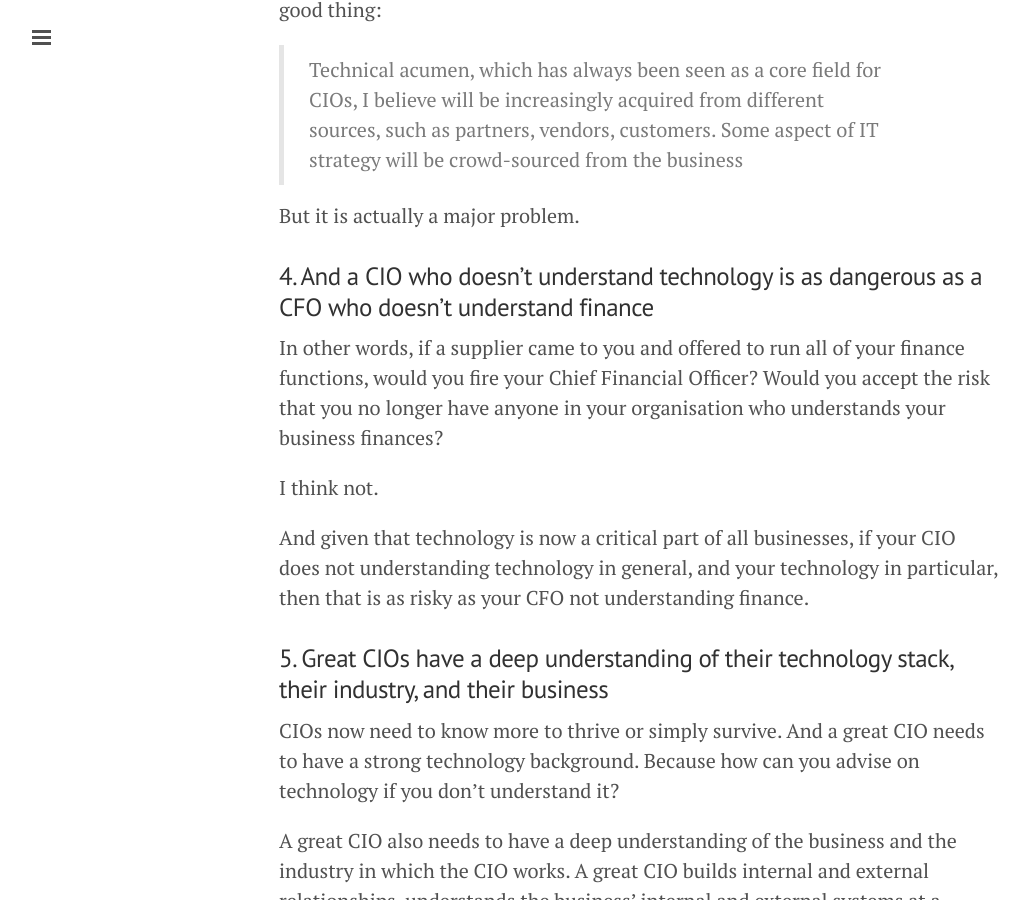
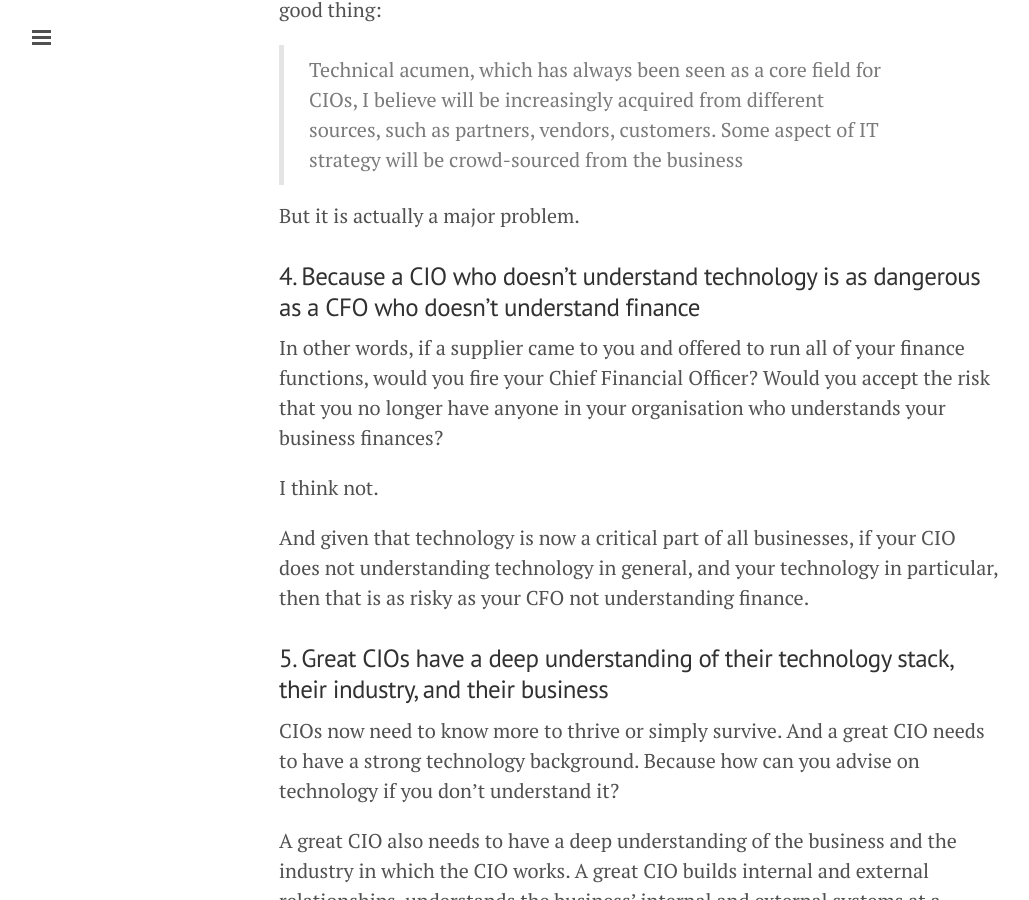
Before and after one commit to imclaren/blog, a Jekyll site: the page built from _posts/2015-02-10-blackbox.md, in a window 1280 px wide and 900 px high, scrolled down 2893 px. Shown: the whole window, without its empty margins (1-1030 px from the left). Built offline with Jekyll 4.4.1, drawn with Linux system fonts in a browser that asks for light colours; Markdown is read by kramdown in place of the engine named in the settings.

Commit message:
blackbox

```diff
--- a/_posts/2015-02-10-blackbox.md
+++ b/_posts/2015-02-10-blackbox.md
@@ -41,7 +41,7 @@ And that is often what is happening. Company technology systems will become brit
 
 But it is actually a major problem.
 
-### 4. And a CIO who doesn't understand technology is as dangerous as a CFO who doesn't understand finance
+### 4. Because a CIO who doesn't understand technology is as dangerous as a CFO who doesn't understand finance
 
 In other words, if a supplier came to you and offered to run all of your finance functions, would you fire your Chief Financial Officer? Would you accept the risk that you no longer have anyone in your organisation who understands your business finances?
 
```
